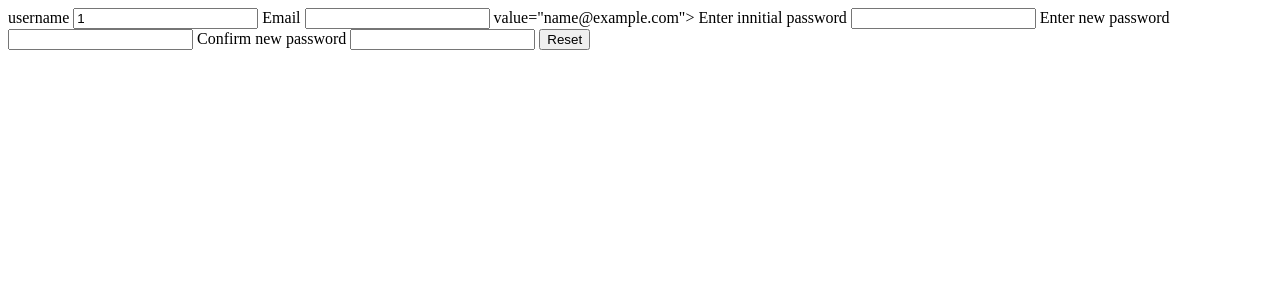
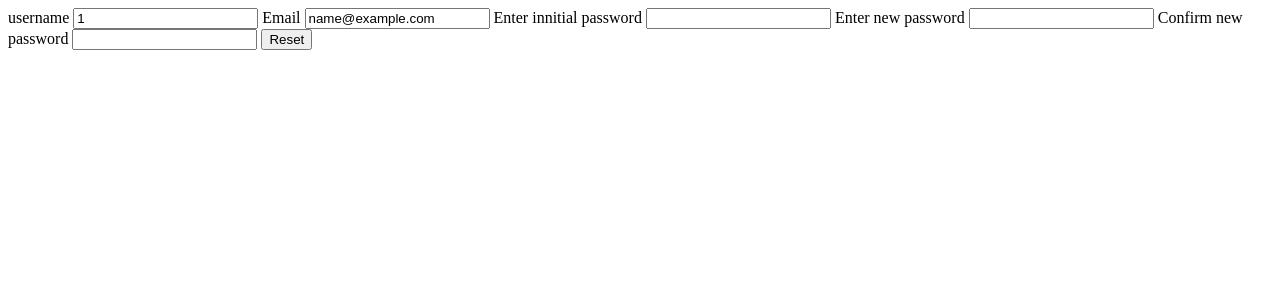
Before and after one commit to Aden-y/EUCOSSA-Management, a PHP site: page /resetPasswordPage.php in a window 1280 px wide. Shown: the top 300 px of the page. Run offline with PHP 8.4, Linux system fonts and the light colour scheme; the visitor is signed in with stand-in values (Sample User, id 1).

Commit message:
changed resset password

```diff
--- a/resetPasswordPage.php
+++ b/resetPasswordPage.php
@@ -16,7 +16,7 @@ if (!isset($_SESSION['username'])) {
        <label>username</label>
          <input type="text" name="username" readonly value="<?php echo  $_SESSION['username']?>">
                 <label>Email</label>
-         <input type="text" name="email" readonly> value="<?php echo  $_SESSION['email']?>">
+         <input type="text" name="email" readonly value="<?php echo  $_SESSION['email']?>">
    		<label>Enter innitial password</label>
    		<input type="password" name="initial_pass">
    		   		<label>Enter new password</label>
```
